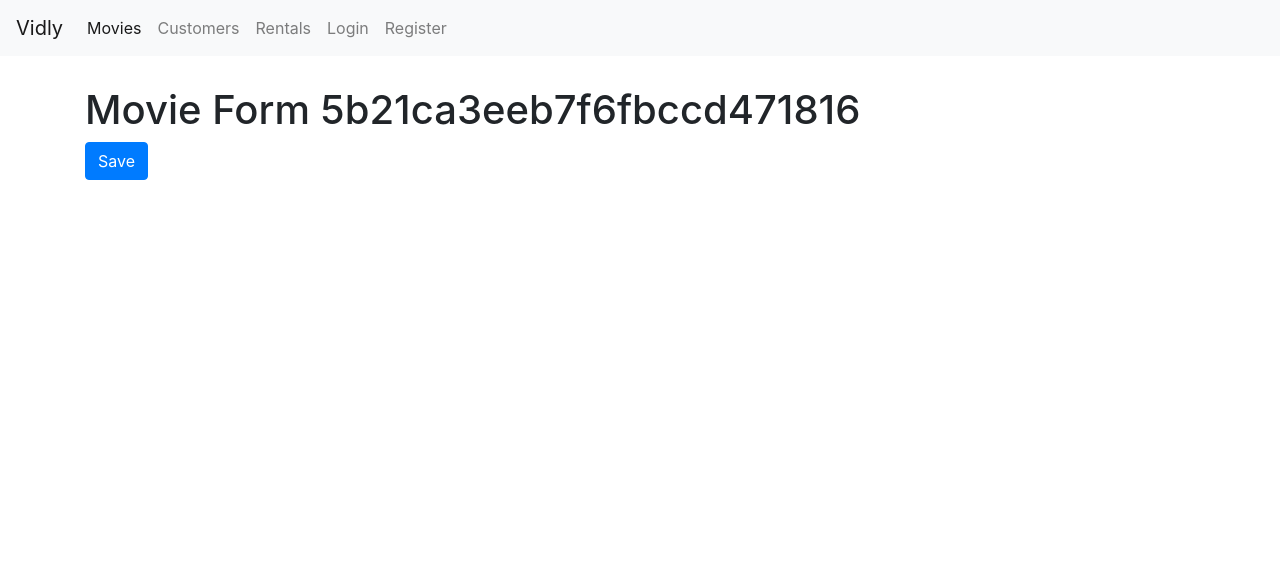
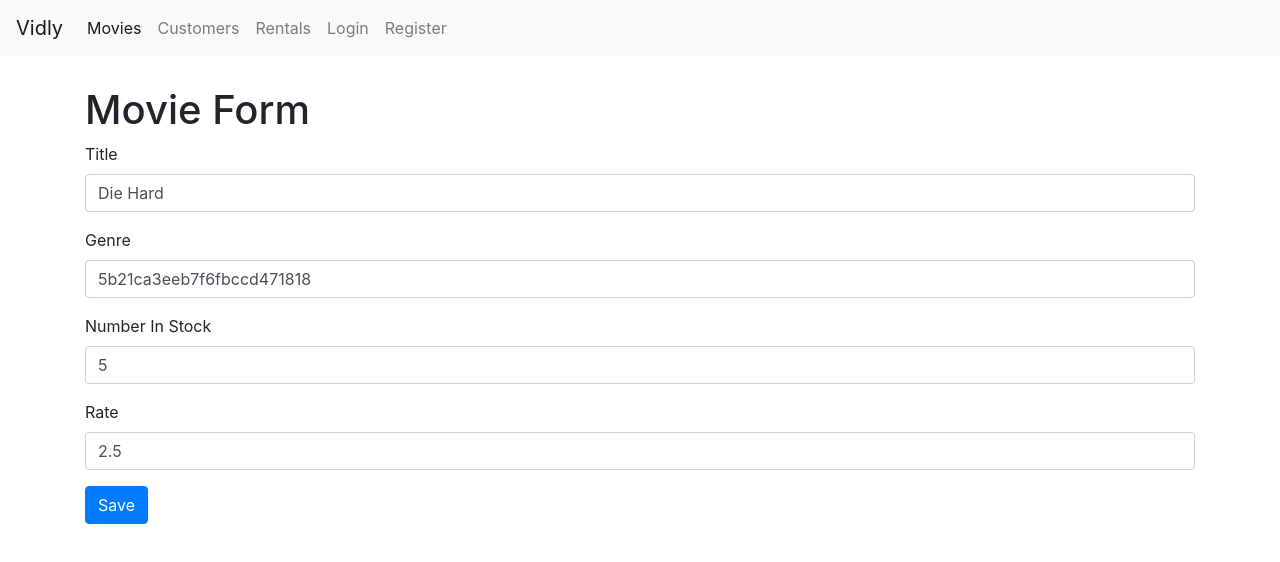
Before and after one commit to yaxue1123/react-app, a React (Create React App) app: page /movies/5b21ca3eeb7f6fbccd471816 in a window 1280 px wide. Shown: the top 562 px of the page. Built offline with nearby package versions, Linux system fonts and the light colour scheme.

Commit message:
created a movie form to add new movie

```diff
--- a/src/components/common/form.jsx
+++ b/src/components/common/form.jsx
@@ -71,6 +71,7 @@
 
     renderInput(name, label, type = "text") {
         const { data, errors } = this.state;
+
         return (
             <Input
                 type={type}
@@ -82,6 +83,21 @@
             />
         );
     }
+
+    renderSelect(name, label, options) {
+        const { data, errors } = this.state;
+
+        return (
+            <Input
+                name={name}
+                value={data[name]}
+                label={label}
+                options={options}
+                onChange={this.handleChange}
+                error={errors[name]}
+            />
+        );
+    }
 }
 
 export default Form;
--- a/src/components/movieForm.jsx
+++ b/src/components/movieForm.jsx
@@ -1,17 +1,73 @@
 import React from "react";
+import Joi from 'joi-browser';
+import Form from './common/form';
+import { getMovie, saveMovie } from "../services/fakeMovieService";
+import { getGenres } from "../services/fakeGenreService";
 
-const MovieForm = ({ match, history }) => {
-  return (
-    <div>
-      <h1>Movie Form {match.params.id} </h1>
-      <button
-        className="btn btn-primary"
-        onClick={() => history.push("/movies")}
-      >
-        Save
-      </button>
-    </div>
-  );
+class MovieForm extends Form {
+  state = {
+    data: {
+      title: "",
+      genreId: "",
+      numberInStock: "",
+      dailyRentalRate: "",
+    },
+    genres: [],
+    errors: {},
+  };
+
+  schema = {
+    _id: Joi.string(),
+    title: Joi.string().required().label('Title'),
+    genreId: Joi.string().required().label('Genre'),
+    numberInStock: Joi.number().required().min(0).max(100).label('Number In Stock'),
+    dailyRentalRate: Joi.number().required().min(0).max(10).label('Daily Rental Rate'),
+  };
+
+  componentDidMount() {
+    const genres = getGenres();
+    this.setState({ genres });
+
+    const movieId = this.props.match.params.id;
+    if (movieId === "new") return;
+
+    const movie = getMovie(movieId);
+    if (!movie) return this.props.history.replace("/not-found");
+
+    this.setState({ data: this.mapToViewModel(movie) });
+  }
+
+  mapToViewModel(movie) {
+    // obj from server -> different kind of obj we can use in this form.
+    // obj from server has more data then we need, even hierachical data.
+    return {
+      _id: movie.id,
+      title: movie.title,
+      genreId: movie.genre._id,
+      numberInStock: movie.numberInStock,
+      dailyRentalRate: movie.dailyRentalRate,
+    }
+  }
+
+  doSubmit = () => {
+    saveMovie(this.state.data);
+
+    this.props.history.push("/movies");
+  }
+  render() {
+    return (
+      <div>
+        <h1>Movie Form</h1>
+        <form onSubmit={this.handleSubmit}>
+          {this.renderInput('title', 'Title')}
+          {this.renderSelect('genreId', 'Genre', this.state.genres)}
+          {this.renderInput('numberInStock', 'Number In Stock', "number")}
+          {this.renderInput('dailyRentalRate', 'Rate')}
+          {this.renderButton('Save')}
+        </form>
+      </div>
+    );
+  }
 };
 
 export default MovieForm;
--- a/src/components/movies.jsx
+++ b/src/components/movies.jsx
@@ -1,4 +1,5 @@
 import React, { Component } from "react";
+import { Link } from "react-router-dom";
 import Pagination from "./common/pagination";
 import ListGroup from "./common/listGroup";
 import MoviesTable from "./moviesTable";
@@ -93,6 +94,13 @@
           />
         </div>
         <div className="col">
+          <Link
+            to="/movies/new"
+            className="btn btn-primary"
+            style={{ marginBottom: 20}}
+          >
+            New Movie
+          </Link>
           <p>Showing {totalCount} movies in the database.</p>
           <MoviesTable
             movies={data}
--- a/src/components/registerForm.jsx
+++ b/src/components/registerForm.jsx
@@ -9,8 +9,8 @@
   };
 
   schema = {
-    username: Joi.string().email({ minDomainAtoms: 2 }).required().label('Username'),
-    password: Joi.string().min(5).required().label('Password'),
+    username: Joi.string().required().email().label('Username'),
+    password: Joi.string().required().min(5).label('Password'),
     name: Joi.string().required().label('Name'),
   };
 
--- a/src/services/fakeMovieService.js
+++ b/src/services/fakeMovieService.js
@@ -85,13 +85,13 @@
 
 export function saveMovie(movie) {
   let movieInDb = movies.find(m => m._id === movie._id) || {};
-  movieInDb.name = movie.name;
+  movieInDb.title = movie.title;
   movieInDb.genre = genresAPI.genres.find(g => g._id === movie.genreId);
   movieInDb.numberInStock = movie.numberInStock;
   movieInDb.dailyRentalRate = movie.dailyRentalRate;
 
   if (!movieInDb._id) {
-    movieInDb._id = Date.now();
+    movieInDb._id = Date.now().toString();
     movies.push(movieInDb);
   }
 
```
Also changed, not shown: src/components/common/select.jsx (added, +25 -0 lines).
